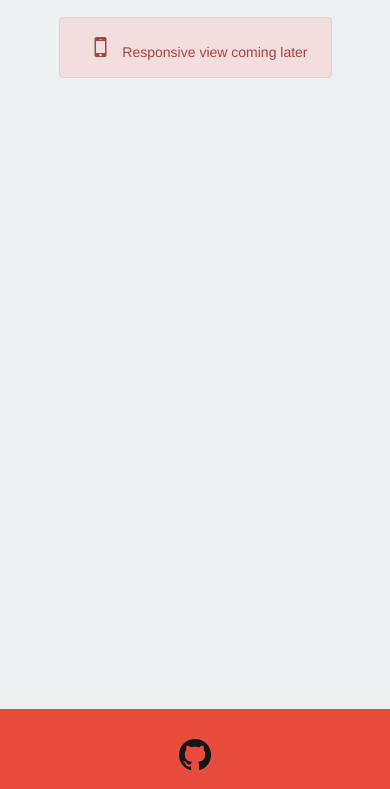
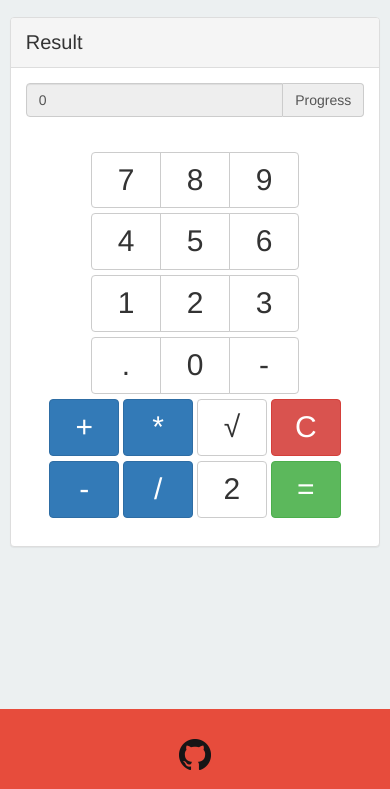
Before and after one commit to aleksimonaco/calculator, a PHP site: page / in a window 390 px wide. Shown: the part 55-844 px from the top of the page. Run offline with PHP 8.4, Linux system fonts and the light colour scheme; some libraries are stand-ins or nearby versions.

Commit message:
The responsive version of the calculator

```diff
--- a/calculator.js
+++ b/calculator.js
@@ -50,7 +50,23 @@ var data = {
 		leftButtonString: "dot",
 		centerButton: 0,
 		rightButton: "-",
+		rightButtonString: "slash",
 		calculationButton: " / ",
+		calculateButton: "="
+	}
+	]
+};
+
+var responsiveData = {
+	buttons: [{
+		basicCalculationButton: " + ",
+		basicSecondCalculationButton: " * ",
+		specialButton : "√",
+		emptyButton: "C"
+	}, {
+		basicCalculationButton: " - ",
+		basicSecondCalculationButton: " / ",
+		specialButton : "2",
 		calculateButton: "="
 	}
 	]
@@ -58,6 +74,24 @@ var data = {
 
 //Add the buttons the div with class numberbuttons
 $('.numberbuttons').append(template(data));
+
+//Initialize tooltips
+$(function () {
+  $('[data-toggle="tooltip"]').tooltip()
+});
+
+/*=======================================
+Handlebar template for responsive buttons
+========================================*/
+
+var sourceUpperResponsive = $("#upper-responsive-button-template").html();
+var templateUpperResponsive = Handlebars.compile(sourceUpperResponsive);
+
+var sourceLowerResponsive = $("#lower-responsive-button-template").html();
+var templateLowerResponsive = Handlebars.compile(sourceLowerResponsive);
+
+$('.numberbuttons').append(templateUpperResponsive(data));
+$('.numberbuttons').append(templateLowerResponsive(responsiveData));
 
 /*=================================
 Calculator button click functions
@@ -67,7 +101,7 @@ Calculator button click functions
 var lastMadeOperation = "";
 
 //Click functions for the numberpad (only the numbers)
-$("#button1, #button2, #button3, #button4, #button5, #button6, #button7, #button8, #button9, #button0").click(function() {
+$(".numberbutton").click(function() {
 
 	var progress = $("#progress").val();
 
@@ -79,7 +113,7 @@ $("#button1, #button2, #button3, #button4, #button5, #button6, #button7, #button
 });
 
 //Click function for the negative button (-)
-$("#button-").click(function(){
+$(".buttonslash").click(function(){
 	if($("#progress").val() != 0){
 		if($("#progress").val().charAt(0) == "-"){
 			$("#progress").val($("#progress").val().substr(1));
@@ -90,7 +124,7 @@ $("#button-").click(function(){
 })
 
 //Click function for the dot button (.)
-$("#buttondot").click(function(){
+$(".buttondot").click(function(){
 	if($("#progress").val().indexOf(".") == -1){
 		$("#progress").val($("#progress").val() + $(this).val());
 	}
@@ -121,9 +155,12 @@ $(".calculationButton").click(function(){
 	$("#progress").val(0);
 });
 
-//When the "C" is pressed
-$("#C").click(function(){
+//When the "C" is clicked
+$(".C").click(function(){
 	$("#progress").val(0);
+});
+$(".C").dblclick(function(){
+	$("#result").html('');
 });
 
 //When the square root and exponent buttons are pressed
@@ -140,7 +177,7 @@ $(".specialButton").click(function(){
 });
 
 //Click function for "=" button
-$("#calculateButton").click(function(){
+$(".calculateButton").click(function(){
 	if($("#result").is(":empty")){
 
 	}else{
--- a/home.html
+++ b/home.html
@@ -50,7 +50,7 @@
     </div><!-- /.container-fluid -->
 </nav>
 
-    	<div id="calculator" class="panel panel-default hidden-xs hidden-sm">
+    	<div id="calculator" class="panel panel-default responsive-calculator">
         <div id="result-header" class="panel-heading">Result<div id="result"></div> </div>
     		<div class="panel-body">
 
@@ -59,30 +59,34 @@
 				  <span class="input-group-addon" id="basic-addon2">Progress</span>
 				</div><!-- .input-group -->
 
-        <!-- Handlebar template for a set of number buttons -->
+<!-- Handlebar template for a set of number buttons -->
 <script id="button-template" type="text/x-handlebars-template">
         {{#buttons}}
-          <div class="row">
+          <div class="row hidden-xs hidden-sm">
 
           <div class="btn-group col-md-6 col-md-offset-1" role="group" aria-label="...">
 
           {{#if leftButtonString}}
-            <button id="button{{leftButtonString}}" type="button" class="btn btn-default button" value="{{leftButton}}">{{leftButton}}</button>
+            <button type="button" class="btn btn-default button{{leftButtonString}} button btn-responsive" value="{{leftButton}}">{{leftButton}}</button>
           {{else}}
-            <button id="button{{leftButton}}" type="button" class="btn btn-default button" value="{{leftButton}}">{{leftButton}}</button>
+            <button type="button" class="btn btn-default numberbutton button" value="{{leftButton}}">{{leftButton}}</button>
           {{/if}}
 
-              <button id="button{{centerButton}}" type="button" class="btn btn-default button" value="{{centerButton}}">{{centerButton}}</button>
-              <button id="button{{rightButton}}" type="button" class="btn btn-default button" value="{{rightButton}}">{{rightButton}}</button>
+              <button type="button" class="btn btn-default numberbutton button" value="{{centerButton}}">{{centerButton}}</button>
+              {{#if rightButtonString}}
+              <button type="button" class="btn btn-default button{{rightButtonString}} button" value="{{rightButton}}">{{rightButton}}</button>
+              {{else}}
+                <button type="button" class="btn btn-default numberbutton button" value="{{rightButton}}">{{rightButton}}</button>
+              {{/if}}
             </div>
 
             <div class="col-md-5">
             <button class="btn btn-primary button calculationButton" value="{{calculationButton}}">{{calculationButton}}</button>
             {{#if emptyButton}}
-              <button id="{{emptyButton}}" class="btn btn-danger button" value="{{emptyButton}}">{{emptyButton}}</button>
+              <button class="btn btn-danger button {{emptyButton}}" data-toggle="tooltip" data-placement="right" title="Double-click to empty result" value="{{emptyButton}}">{{emptyButton}}</button>
             {{else}}
               {{#if calculateButton}}
-                <button id="calculateButton" class="btn btn-success button" value="{{calculateButton}}">{{calculateButton}}</button>
+                <button class="btn btn-success button calculateButton" value="{{calculateButton}}">{{calculateButton}}</button>
               {{else}}
                 {{#if specialButton}}
                  <button class="btn btn-default button specialButton" value="{{specialButton}}">{{specialButton}}</button>
@@ -96,18 +100,65 @@
         {{/buttons}}
 </script>
 
+<script id="upper-responsive-button-template" type="text/x-handlebars-template">
+
+{{#buttons}}
+
+<div class="row hidden-lg hidden-md">
+
+<div class="btn-group col-md-12 col-md-offset-1" role="group" aria-label="...">
+
+          {{#if leftButtonString}}
+            <button type="button" class="btn btn-default button{{leftButtonString}} button btn-responsive" value="{{leftButton}}">{{leftButton}}</button>
+          {{else}}
+            <button type="button" class="btn btn-default numberbutton button" value="{{leftButton}}">{{leftButton}}</button>
+          {{/if}}
+
+              <button type="button" class="btn btn-default numberbutton button" value="{{centerButton}}">{{centerButton}}</button>
+              {{#if rightButtonString}}
+              <button type="button" class="btn btn-default button{{rightButtonString}} button" value="{{rightButton}}">{{rightButton}}</button>
+              {{else}}
+                <button type="button" class="btn btn-default numberbutton button" value="{{rightButton}}">{{rightButton}}</button>
+              {{/if}}
+            </div>
+
+
+</div>
+{{/buttons}}
+</script>
+
+
+<script id="lower-responsive-button-template" type="text/x-handlebars-template">
+
+
+{{#buttons}}
+
+<div class="row hidden-lg hidden-md">
+
+            <div class="col-md-12">
+            <button class="btn btn-primary button calculationButton" value="{{basicCalculationButton}}">{{basicCalculationButton}}</button>
+                <button class="btn btn-primary button calculationButton" value="{{basicSecondCalculationButton}}">{{basicSecondCalculationButton}}</button>
+
+                 <button class="btn btn-default button specialButton" value="{{specialButton}}">{{specialButton}}</button>
+
+            {{#if emptyButton}}
+              <button class="btn btn-danger button {{emptyButton}}" data-toggle="tooltip" data-placement="top" title="Double-click to empty result" value="{{emptyButton}}">{{emptyButton}}</button>
+
+            {{else}}
+              <button class="btn btn-success button calculateButton" value="{{calculateButton}}">{{calculateButton}}</button>
+            {{/if}}
+            </div>
+
+            </div>
+  {{/buttons}}
+</script>
+
 				<div class="row numberbuttons"></div>
 
     	</div><!-- /.panel-body -->
 
 
     </div><!-- /#calculator -->
-
-
-    <!-- Responsive version of the calculator -->
-    <div id="responsive" class="alert alert-danger hidden-lg hidden-md">
-      <i class="fa fa-mobile fa-fw fa-2x"></i> Responsive view coming later
-    </div><!-- /#responsive -->
 
     <div id="about">About text</div>
 
--- a/styles.css
+++ b/styles.css
@@ -1,3 +1,14 @@
+@media (max-width: 768px) {
+	.responsive-calculator {
+		width: 95% !important;
+		height: 530px;
+	}
+
+	.btn {
+		width: 70px !important;
+	}
+}
+
 html, body {
 	margin:0;
 	padding:0;
```
